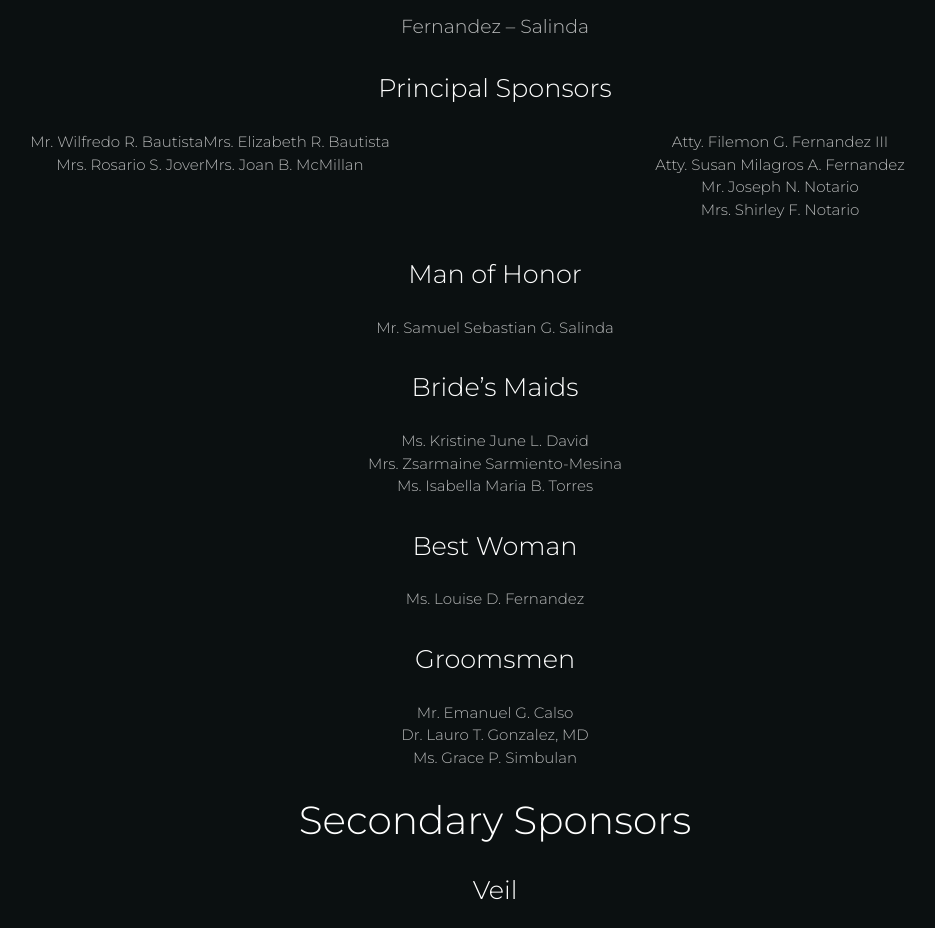
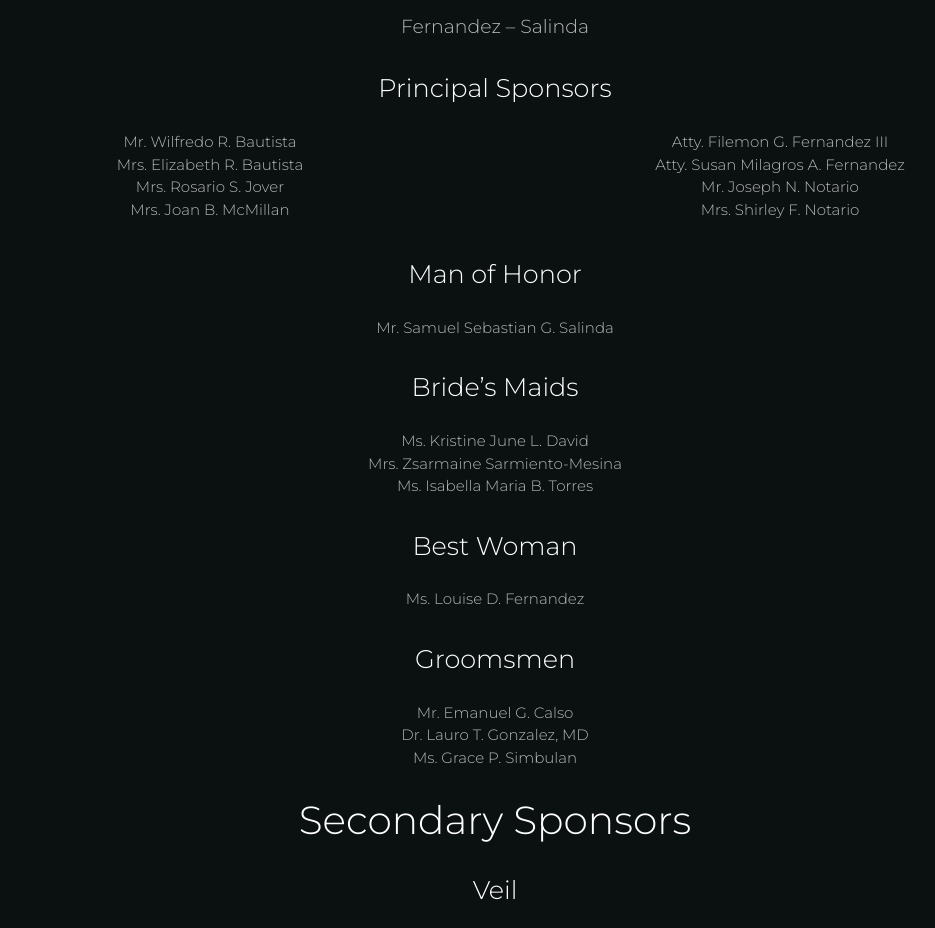
Before and after one commit to bloodpet/danxsab, a plain HTML site: page index.html in a window 1280 px wide. Shown: the part 1740-2668 px from the top of the page, without its empty margins (145-1080 px from the left). Drawn offline with Linux system fonts and the light colour scheme.

Commit message:
Edit content

```diff
--- a/index.html
+++ b/index.html
@@ -127,9 +127,13 @@
 
         <div class="col-md-6">
           <p class="description">
-          Mr. Wilfredo R. BautistaMrs. Elizabeth R. Bautista
+          Mr. Wilfredo R. Bautista
           <br>
-          Mrs. Rosario S. JoverMrs. Joan B. McMillan
+          Mrs. Elizabeth R. Bautista
+          <br>
+          Mrs. Rosario S. Jover
+          <br>
+          Mrs. Joan B. McMillan
           </p>
         </div>
 
```
